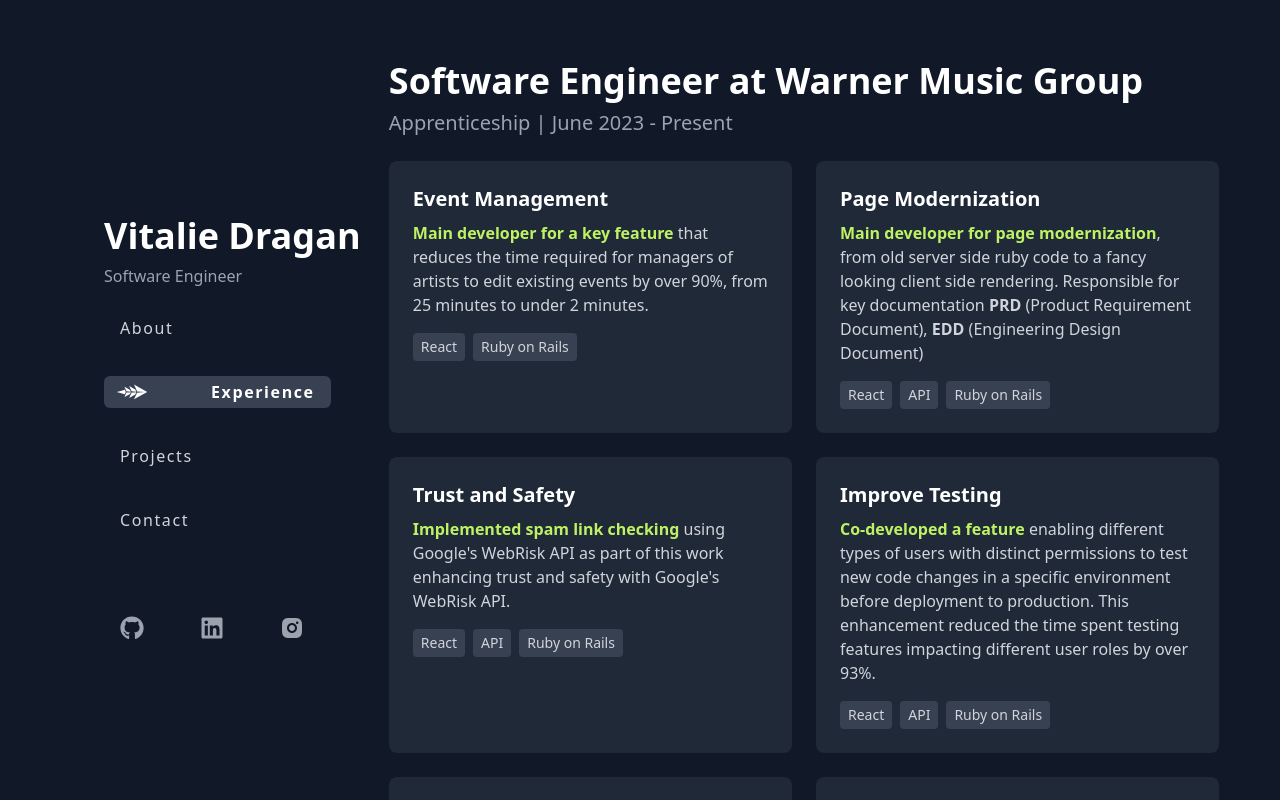
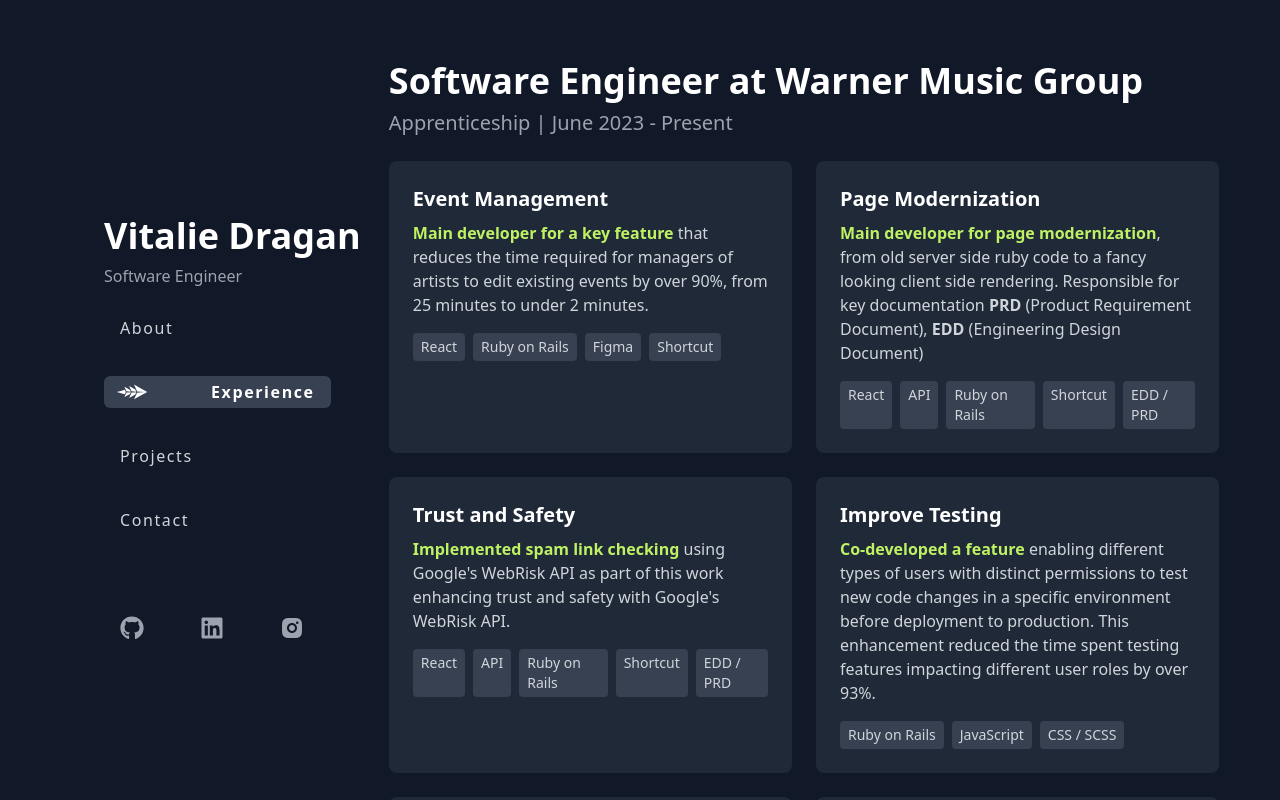
Before and after one commit to Dragan-Vitalie/PortfolioSketch, a React (Create React App) app: page / in a window 1280 px wide. Both pictures are taken after a click on the button "Experience". Shown: the part 953-1753 px from the top of the page. Built offline with nearby package versions, Linux system fonts and the light colour scheme.

Commit message:
update skills on experience section

```diff
--- a/src/components/Experience.js
+++ b/src/components/Experience.js
@@ -13,6 +13,8 @@
             <div className="flex gap-2">
               <span className="bg-gray-700 text-gray-300 px-2 py-1 rounded text-sm">React</span>
               <span className="bg-gray-700 text-gray-300 px-2 py-1 rounded text-sm">Ruby on Rails</span>
+              <span className="bg-gray-700 text-gray-300 px-2 py-1 rounded text-sm">Figma</span>
+              <span className="bg-gray-700 text-gray-300 px-2 py-1 rounded text-sm">Shortcut</span>
             </div>
           </div>
           <div className="bg-gray-800 p-6 rounded-lg">
@@ -22,6 +24,8 @@
               <span className="bg-gray-700 text-gray-300 px-2 py-1 rounded text-sm">React</span>
               <span className="bg-gray-700 text-gray-300 px-2 py-1 rounded text-sm">API</span>
               <span className="bg-gray-700 text-gray-300 px-2 py-1 rounded text-sm">Ruby on Rails</span>
+              <span className="bg-gray-700 text-gray-300 px-2 py-1 rounded text-sm">Shortcut</span>
+              <span className="bg-gray-700 text-gray-300 px-2 py-1 rounded text-sm">EDD / PRD</span>
             </div>
           </div>
           <div className="bg-gray-800 p-6 rounded-lg">
@@ -31,21 +35,26 @@
               <span className="bg-gray-700 text-gray-300 px-2 py-1 rounded text-sm">React</span>
               <span className="bg-gray-700 text-gray-300 px-2 py-1 rounded text-sm">API</span>
               <span className="bg-gray-700 text-gray-300 px-2 py-1 rounded text-sm">Ruby on Rails</span>
+              <span className="bg-gray-700 text-gray-300 px-2 py-1 rounded text-sm">Shortcut</span>
+              <span className="bg-gray-700 text-gray-300 px-2 py-1 rounded text-sm">EDD / PRD</span>
             </div>
           </div>
           <div className="bg-gray-800 p-6 rounded-lg">
             <h3 className="text-xl font-semibold mb-2 flex justify-between items-center ">Improve Testing</h3>
             <p className="text-gray-300 mb-4"><strong className='text-lime-300'>Co-developed a feature </strong> enabling different types of users with distinct permissions to test new code changes in a specific environment before deployment to production. This enhancement reduced the time spent testing features impacting different user roles by over 93%.</p>
             <div className="flex gap-2">
-              <span className="bg-gray-700 text-gray-300 px-2 py-1 rounded text-sm">React</span>
-              <span className="bg-gray-700 text-gray-300 px-2 py-1 rounded text-sm">API</span>
               <span className="bg-gray-700 text-gray-300 px-2 py-1 rounded text-sm">Ruby on Rails</span>
+              <span className="bg-gray-700 text-gray-300 px-2 py-1 rounded text-sm">JavaScript</span>
+              <span className="bg-gray-700 text-gray-300 px-2 py-1 rounded text-sm">CSS / SCSS</span>
+
             </div>
           </div>
           <div className="bg-gray-800 p-6 rounded-lg">
             <h3 className="text-xl font-semibold mb-2 flex justify-between items-center ">POC using Auth0</h3>
             <p className="text-gray-300 mb-4"><strong className='text-lime-300'>Contributed to a proof of concept using Auth0 </strong>, including Figma wireframes and React integrations, which was subsequently integrated into the Website, Dashboard, and App.</p>
             <div className="flex gap-2">
+              <span className="bg-gray-700 text-gray-300 px-2 py-1 rounded text-sm">Figma</span>
+              <span className="bg-gray-700 text-gray-300 px-2 py-1 rounded text-sm">Shortcut</span>
               <span className="bg-gray-700 text-gray-300 px-2 py-1 rounded text-sm">React</span>
               <span className="bg-gray-700 text-gray-300 px-2 py-1 rounded text-sm">API</span>
               <span className="bg-gray-700 text-gray-300 px-2 py-1 rounded text-sm">Ruby on Rails</span>
@@ -55,19 +64,27 @@
             <h3 className="text-xl font-semibold mb-2 flex justify-between items-center ">Ruby Upgrade</h3>
             <p className="text-gray-300 mb-4"><strong className='text-lime-300'>Contributed to the Ruby upgrade </strong>, across multiple services, verifying gems and tests before pipeline deployment, while following best practices and reporting a critical outdated gem issue.</p>
             <div className="flex gap-2">
-              <span className="bg-gray-700 text-gray-300 px-2 py-1 rounded text-sm">React</span>
-              <span className="bg-gray-700 text-gray-300 px-2 py-1 rounded text-sm">API</span>
-              <span className="bg-gray-700 text-gray-300 px-2 py-1 rounded text-sm">Ruby on Rails</span>
+              <span className="bg-gray-700 text-gray-300 px-2 py-1 rounded text-sm">Ruby</span>
+              <span className="bg-gray-700 text-gray-300 px-2 py-1 rounded text-sm">Docker</span>
+              <span className="bg-gray-700 text-gray-300 px-2 py-1 rounded text-sm">Packages</span>
+              <span className="bg-gray-700 text-gray-300 px-2 py-1 rounded text-sm">Gems</span>
+              <span className="bg-gray-700 text-gray-300 px-2 py-1 rounded text-sm">Rubocop</span>
             </div>
           </div>
         </div>
         <div className="bg-gray-800 mt-7 p-6 justify-center rounded-lg">
           <h3 className="text-xl font-semibold mb-2 flex justify-between items-center "> Following Best Practices within B2B</h3>
-          <p className="text-gray-300 mb-4"><strong className='text-lime-300'>Working within the B2B team </strong>, adopting Agile methodology while prioritizing CI/CD, continuous learning, and team productivity.</p>
+          <p className="text-gray-300 mb-4"><strong className='text-lime-300'>Working within the B2B team </strong>, adopting Agile methodology while prioritizing CI / CD, continuous learning, and team productivity.</p>
           <div className="flex gap-2">
+            <span className="bg-gray-700 text-gray-300 px-2 py-1 rounded text-sm">Docker</span>
+            <span className="bg-gray-700 text-gray-300 px-2 py-1 rounded text-sm">Ruby</span>
+            <span className="bg-gray-700 text-gray-300 px-2 py-1 rounded text-sm">Ruby on Rails</span>
+            <span className="bg-gray-700 text-gray-300 px-2 py-1 rounded text-sm">Unit Testing</span>
+            <span className="bg-gray-700 text-gray-300 px-2 py-1 rounded text-sm">APIs</span>
+            <span className="bg-gray-700 text-gray-300 px-2 py-1 rounded text-sm">JavaScript</span>
             <span className="bg-gray-700 text-gray-300 px-2 py-1 rounded text-sm">React</span>
-            <span className="bg-gray-700 text-gray-300 px-2 py-1 rounded text-sm">API</span>
-            <span className="bg-gray-700 text-gray-300 px-2 py-1 rounded text-sm">Ruby on Rails</span>
+            <span className="bg-gray-700 text-gray-300 px-2 py-1 rounded text-sm">CSS / SCSS</span>
+            <span className="bg-gray-700 text-gray-300 px-2 py-1 rounded text-sm">Shortcut</span>
           </div>
         </div>
       </div>
```
